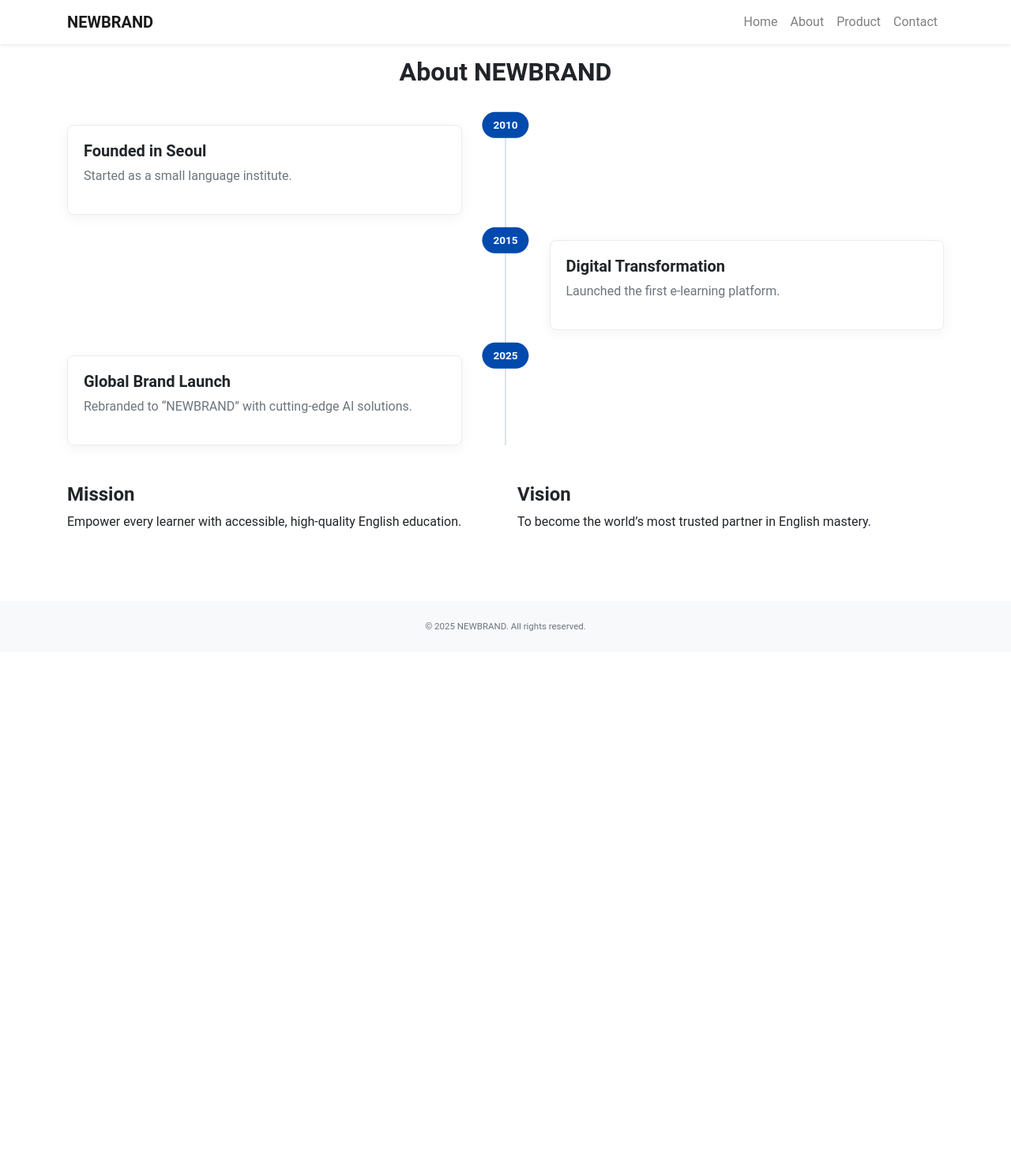
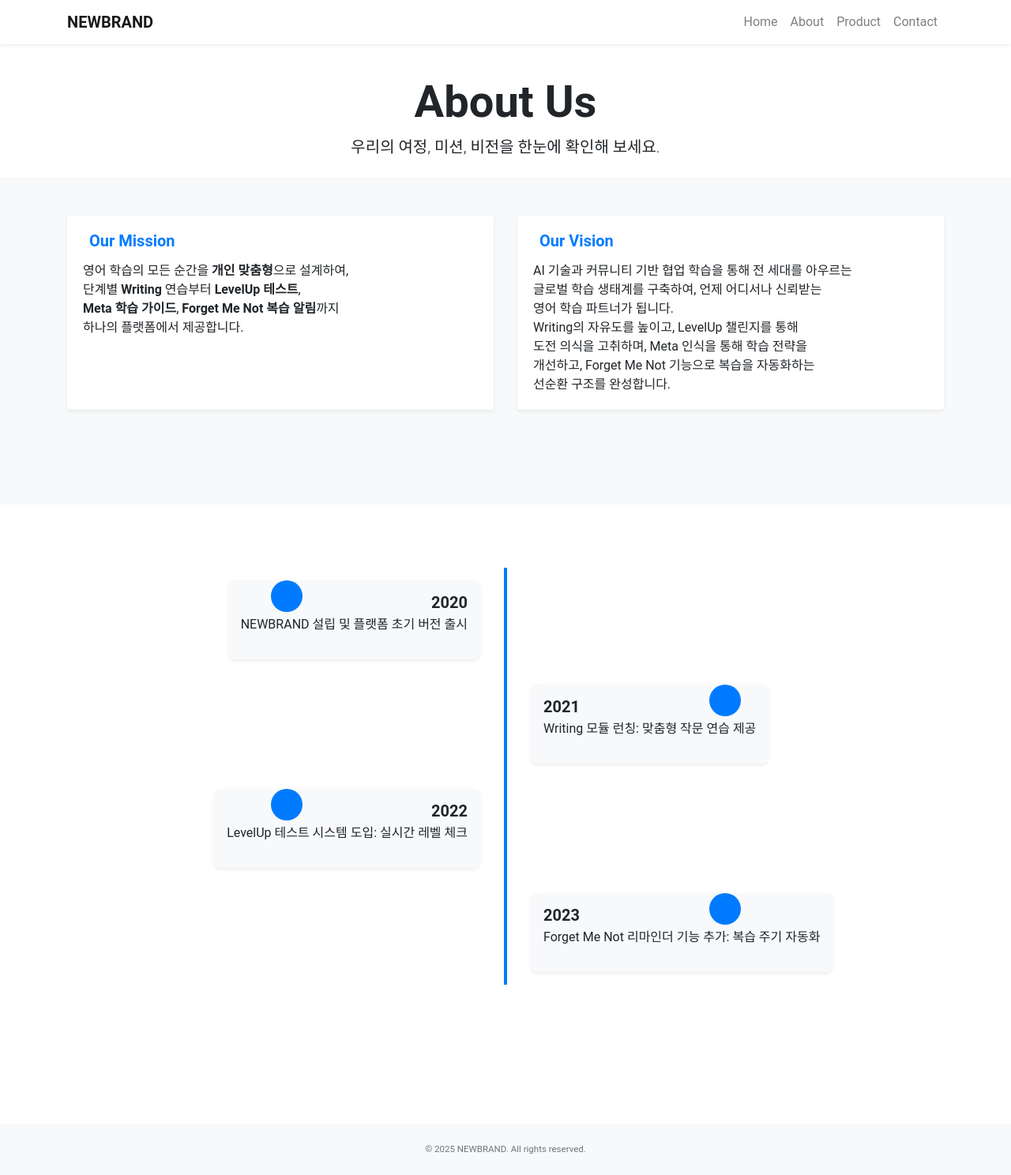
Before and after one commit to Jamescode7/almighty_reading, a Django app: page /newbrand/about/ in a window 1280 px wide. Shown: the whole page at 79% size. Before the commit the page ends 799 px from the top, so only its background shows below. Run offline with Django 4.2, Linux system fonts and the light colour scheme; some libraries are stand-ins or nearby versions.

Commit message:
newbrand-about 개선

```diff
--- a/newbrand/templates/newbrand/about.html
+++ b/newbrand/templates/newbrand/about.html
@@ -1,46 +1,101 @@
-{% extends "newbrand/base.html" %} {% block content %}
-<section class="pt-5 mt-4">
-  <div class="container">
-    <h2 class="mb-5 font-weight-bold text-center">About NEWBRAND</h2>
+{# templates/newbrand/about.html #} {% extends "newbrand/base.html" %} {% load
+static %} {% block content %}
 
-    <!-- Timeline -->
-    <ul class="timeline">
-      <li>
-        <div class="timeline-badge">2010</div>
-        <div class="timeline-panel">
-          <h5 class="font-weight-bold">Founded in Seoul</h5>
-          <p class="text-muted">Started as a small language institute.</p>
+<section id="about" class="py-5 mt-5">
+  <!-- Section Header -->
+  <div class="container text-center mb-4">
+    <h2 class="display-4 font-weight-bold">About Us</h2>
+    <p class="lead">우리의 여정, 미션, 비전을 한눈에 확인해 보세요.</p>
+  </div>
+
+  <!-- Mission & Vision Section -->
+
+  <div class="bg-light py-5">
+    <div class="container">
+      <div class="row mb-5">
+        <!-- Mission Card -->
+        <div class="col-md-6 mb-4" data-aos="fade-right">
+          <div class="card h-100 border-0 shadow-sm">
+            <div class="card-body">
+              <h5 class="card-title text-primary">
+                <i class="ri-target-line align-middle mr-2"></i>Our Mission
+              </h5>
+              <p class="card-text">
+                영어 학습의 모든 순간을 <strong>개인 맞춤형</strong>으로
+                설계하여,<br />
+                단계별 <strong>Writing</strong> 연습부터
+                <strong>LevelUp 테스트</strong>,<br />
+                <strong>Meta 학습 가이드</strong>,
+                <strong>Forget Me Not 복습 알림</strong>까지<br />
+                하나의 플랫폼에서 제공합니다.
+              </p>
+            </div>
+          </div>
         </div>
-      </li>
-      <li class="timeline-inverted">
-        <div class="timeline-badge">2015</div>
-        <div class="timeline-panel">
-          <h5 class="font-weight-bold">Digital Transformation</h5>
-          <p class="text-muted">Launched the first e-learning platform.</p>
+        <!-- Vision Card -->
+        <div class="col-md-6 mb-4" data-aos="fade-left">
+          <div class="card h-100 border-0 shadow-sm">
+            <div class="card-body">
+              <h5 class="card-title text-primary">
+                <i class="ri-eye-line align-middle mr-2"></i>Our Vision
+              </h5>
+              <p class="card-text">
+                AI 기술과 커뮤니티 기반 협업 학습을 통해 전 세대를 아우르는<br />
+                글로벌 학습 생태계를 구축하여, 언제 어디서나 신뢰받는<br />
+                영어 학습 파트너가 됩니다.<br />
+                Writing의 자유도를 높이고, LevelUp 챌린지를 통해<br />
+                도전 의식을 고취하며, Meta 인식을 통해 학습 전략을<br />
+                개선하고, Forget Me Not 기능으로 복습을 자동화하는<br />
+                선순환 구조를 완성합니다.
+              </p>
+            </div>
+          </div>
         </div>
-      </li>
-      <li>
-        <div class="timeline-badge">2025</div>
-        <div class="timeline-panel">
-          <h5 class="font-weight-bold">Global Brand Launch</h5>
-          <p class="text-muted">
-            Rebranded to “NEWBRAND” with cutting-edge AI solutions.
-          </p>
+      </div>
+    </div>
+  </div>
+
+  <!-- Timeline Section -->
+
+  <div class="py-5">
+    <div class="container">
+      <div class="timeline">
+        <div class="timeline-item" data-aos="fade-up">
+          <div class="timeline-icon bg-primary text-white">
+            <i class="ri-rocket-line"></i>
+          </div>
+          <div class="timeline-content shadow-sm">
+            <h5 class="mb-1">2020</h5>
+            <p>NEWBRAND 설립 및 플랫폼 초기 버전 출시</p>
+          </div>
         </div>
-      </li>
-    </ul>
-
-    <!-- Mission / Vision -->
-    <div class="row mt-5">
-      <div class="col-md-6 mb-4">
-        <h4 class="font-weight-bold">Mission</h4>
-        <p>
-          Empower every learner with accessible, high-quality English education.
-        </p>
-      </div>
-      <div class="col-md-6 mb-4">
-        <h4 class="font-weight-bold">Vision</h4>
-        <p>To become the world’s most trusted partner in English mastery.</p>
+        <div class="timeline-item" data-aos="fade-up" data-aos-delay="100">
+          <div class="timeline-icon bg-primary text-white">
+            <i class="ri-book-open-line"></i>
+          </div>
+          <div class="timeline-content shadow-sm">
+            <h5 class="mb-1">2021</h5>
+            <p>Writing 모듈 런칭: 맞춤형 작문 연습 제공</p>
+          </div>
+        </div>
+        <div class="timeline-item" data-aos="fade-up" data-aos-delay="200">
+          <div class="timeline-icon bg-primary text-white">
+            <i class="ri-bar-chart-line"></i>
+          </div>
+          <div class="timeline-content shadow-sm">
+            <h5 class="mb-1">2022</h5>
+            <p>LevelUp 테스트 시스템 도입: 실시간 레벨 체크</p>
+          </div>
+        </div>
+        <div class="timeline-item" data-aos="fade-up" data-aos-delay="300">
+          <div class="timeline-icon bg-primary text-white">
+            <i class="ri-refresh-line"></i>
+          </div>
+          <div class="timeline-content shadow-sm">
+            <h5 class="mb-1">2023</h5>
+            <p>Forget Me Not 리마인더 기능 추가: 복습 주기 자동화</p>
+          </div>
+        </div>
       </div>
     </div>
   </div>
--- a/newbrand/templates/newbrand/base.html
+++ b/newbrand/templates/newbrand/base.html
@@ -8,6 +8,12 @@
       content="width=device-width, initial-scale=1, shrink-to-fit=no"
     />
     <title>{{ title|default:"NEWBRAND" }}</title>
+
+    <!-- AOS CSS 추가 -->
+    <link
+      href="https://cdn.jsdelivr.net/npm/aos@2.3.4/dist/aos.css"
+      rel="stylesheet"
+    />
 
     <!-- Bootstrap 4.6 (Last 4.x) -->
     <!-- ✅ Bootstrap 4.6.0 (jsDelivr CDN) -->
@@ -97,5 +103,12 @@
     <script src="https://cdn.jsdelivr.net/npm/popper.js@1.16.1/dist/umd/popper.min.js"></script>
     <script src="https://maxcdn.bootstrapcdn.com/bootstrap/4.6.2/js/bootstrap.min.js"></script>
     <script src="{% static 'newbrand/js/custom.js' %}"></script>
+    <!-- AOS JS 초기화 추가 -->
+    <script src="https://cdn.jsdelivr.net/npm/aos@2.3.4/dist/aos.js"></script>
+    <script>
+      document.addEventListener("DOMContentLoaded", function () {
+        AOS.init({ duration: 800, once: true });
+      });
+    </script>
   </body>
 </html>
--- a/static/newbrand/css/custom.css
+++ b/static/newbrand/css/custom.css
@@ -61,24 +61,58 @@ h1, h2, h3, h4, h5 { font-weight: 700; }
 
 
 
-/* Timeline (About page) */
-.timeline { list-style: none; padding-left: 0; position: relative; }
-.timeline:before {
-    content: ""; position: absolute; top: 0; bottom: 0; left: 50%; width: 2px;
-    background: #dee2e6; transform: translateX(-50%);
+/* Timeline */
+.timeline {
+  position: relative;
+  margin: 2rem 0;
+  padding: 0;
 }
-.timeline > li { position: relative; margin: 2rem 0; }
-.timeline-badge {
-    position: absolute; top: 0; left: 50%; transform: translate(-50%, -50%);
-    background: var(--primary); color: #fff; padding: 6px 14px; border-radius: 20px;
-    font-weight: bold; font-size: 0.85rem;
+.timeline::before {
+  content: '';
+  position: absolute;
+  top: 0;
+  left: 50%;
+  width: 4px;
+  height: 100%;
+  background-color: #007bff;
+  transform: translateX(-50%);
 }
-.timeline-panel {
-    width: 45%; padding: 1.25rem; background: #fff; border-radius: 0.5rem;
-    border: 1px solid #e9ecef; box-shadow: 0 4px 16px rgba(0,0,0,0.05);
+.timeline-item {
+  position: relative;
+  width: 50%;
+  padding: 1rem 2rem;
+  box-sizing: border-box;
 }
-.timeline-inverted .timeline-panel { margin-left: 55%; }
-.timeline > li:not(.timeline-inverted) .timeline-panel { margin-right: 55%; }
+.timeline-item:nth-child(odd) {
+  left: 0;
+  text-align: right;
+}
+.timeline-item:nth-child(even) {
+  left: 50%;
+  text-align: left;
+}
+.timeline-icon {
+  position: absolute;
+  top: 1rem;
+  left: 50%;
+  width: 40px;
+  height: 40px;
+  background-color: #007bff;
+  color: #fff;
+  border-radius: 50%;
+  display: flex;
+  align-items: center;
+  justify-content: center;
+  transform: translateX(-50%);
+  font-size: 1.2rem;
+}
+.timeline-content {
+  background-color: #f8f9fa;
+  padding: 1rem;
+  border-radius: 0.5rem;
+  display: inline-block;
+  max-width: 90%;
+}
 
 /* Cards */
 .card-columns .card { transition: transform .2s; }
```
